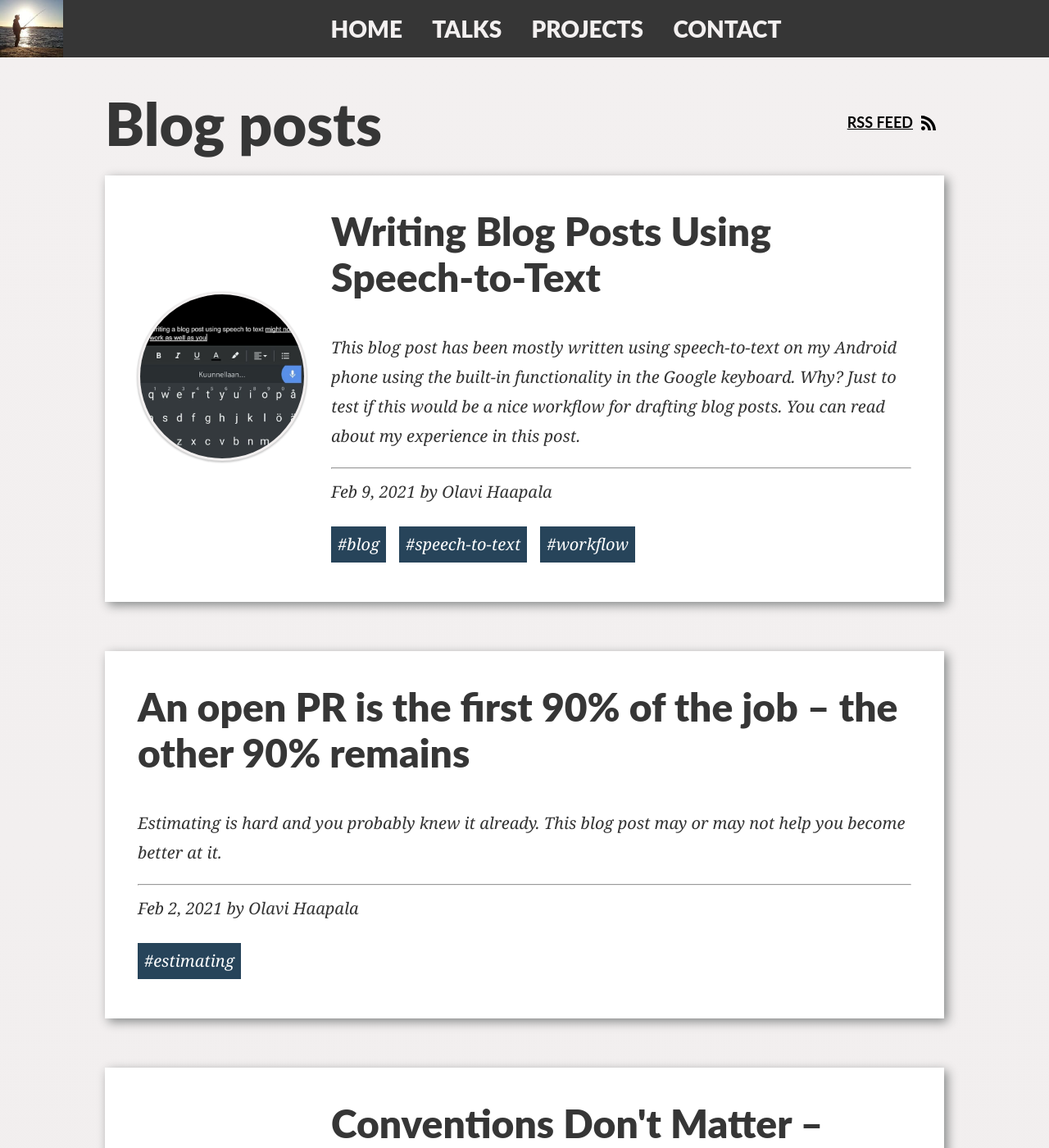
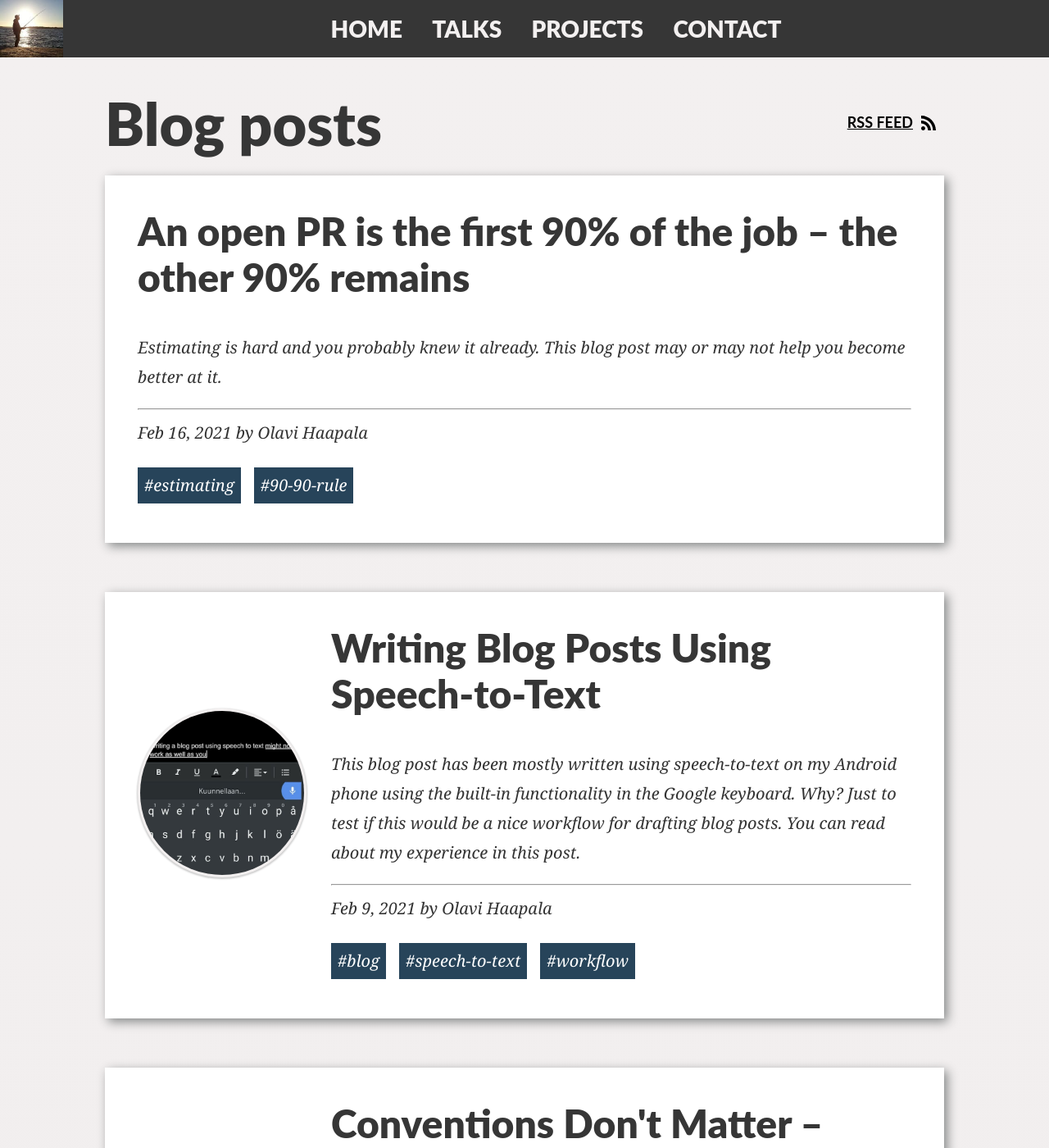
Before and after one commit to olpeh/olpeh.github.io, a Jekyll site: the page built from index.html, in a window 1280 px wide and 1400 px high. Shown: the whole window at 82% size. Built offline with Jekyll 4.4.1, drawn with Linux system fonts in a browser that asks for light colours; the list of posts is cut into pages by our own code; comment, search, counter and statistics services are not loaded; some of the changed lines change nothing that is shown.

Commit message:
Fixes and final additions to a post that will be published on 2021-02-16

```diff
--- a/_posts/2021-02-16-the-ninety-ninety-rule.md
+++ b/_posts/2021-02-16-the-ninety-ninety-rule.md
@@ -1,23 +1,18 @@
 ---
 title: 'An open PR is the first 90% of the job – the other 90% remains'
-date: 2021-02-02 12:00:00 Z
+date: 2021-02-16 12:00:00 Z
 layout: post
 excerpt: 'Estimating is hard and you probably knew it already. This blog post may or may not help you become better at it.'
 author: 'Olavi Haapala'
 author_twitter: '0lpeh'
-tags: estimating
-# image: '/images/16-conventions/myway.jpg'
-# altText: 'Photo of two signs that point to different directions. One says my way and the other one says highway.'
-# credits: 'Photo by Rommel Davila on Unsplash'
+tags: estimating 90-90-rule
 ---
 
-## Author’s notice
+## Foreword
 
-You may have heard about the ninety-ninety rule in software engireening. In this post, I'm writing about my variation of the rule.
+You may have heard about the ninety-ninety rule in software engireening. This post intorduces my variation of the rule.
 
-The point of this blog post is not to scare you, but rather to help you understand why estimation is difficult and often fails. You might need to update your mental model for estimations, or try to stay away from estimating if you can.
-
-Additionally, I’m not trying to say you should not contribute to open source. You definitely should, but keep in mind that the work is not over when you have opened a pull request.
+The point of this blog post is not to scare you, but rather to help you understand why estimation is difficult and often fails. You may need to update your mental model for estimations. Unless you are a seasoned developer with lots of experience in estimating, my advice is to try to stay away from estimating if you can.
 
 ## The First Thing You Should Learn About Estimations
 
@@ -29,27 +24,29 @@
 
 Estimating is **difficult**.
 
+Estimating is **guessing**.
+
 Your estimations **will be wrong**.
 
 **Double** or **triple** your initial estimates – quite often **π** is a nice multiplier and there are some theories behind it as well.
 
 You should probably try to **avoid having to do estimates** if possible.
 
-If you have to estimate, take into account the **unkown unknowns**.
+If you have to estimate, try to take into account the **unkown unknowns**.
 
 Did I mention estimating is **hard**?
 
 ### How Hard Can It Be?
 
-Quite often you might be foolishly thinking that coding is the biggest part of creating new features of fixing existing bugs in a codebase. Sadly, this is rarely the case. In many cases, it's the other way round and the actual coding is the smallest part of the work.
+Quite often, you might be foolishly thinking that coding is the biggest part of creating new features or fixing existing bugs in a product. Sadly, this is rarely the case. In many cases, it's the other way round and the actual coding is the smallest part of the total amount of work. Investigations, debugging, testing, QA, communication, and documenting tend to take most of the time.
 
 ### Based on Personal Experiences
 
-This blog post is mostly based on my personal experiences in contributing to different open source projects and also my experiences at work related projects. Additionally, I have some experience in doing estimations for [my side business](https://iltametsuri.fi/){:target="\_blank"}{:rel="noopener noreferrer"}, where I provide tree removal services on my free time. My customers often want a fixed price for the job. It is often difficult to estimate how long time it takes to remove a tree. Many times, the seemingly biggest job of felling the tree is actually the fastest part of the job and the rest takes surprisingly long in comparison.
+This blog post is mostly based on my personal experiences in contributing to different open source projects and also my experiences at work related projects. Additionally, I have some experience in doing estimations for [my side business](https://iltametsuri.fi/){:target="\_blank"}{:rel="noopener noreferrer"}, where I provide tree removal services on my free time. My customers often want a fixed price for the job. It is often difficult to estimate how long time it takes to remove a tree. Many times, the seemingly biggest job of felling the tree is actually the fastest part of the job and the rest takes surprisingly long in comparison. Even though the field is completely different from software development, I can see some similarities in how challenging the estimations are.
 
 ## The Ninety-Ninety Rule
 
-The ninety-ninety rule is mostly meant as a joke, but it has some level of truth in it and in surprisingly many cases the final fixes and fine tuning takes way more time than expected – quite often the other other 90% of the time.
+I believe the ninety-ninety rule was originally meant as a joke, but it has some level of truth in it and in surprisingly many cases the final fixes and fine tuning takes way more time than expected – quite often the other other 90% of the time.
 
 Here's a direct quote from [the Wikipedia page about the Ninety-ninety rule](https://en.wikipedia.org/wiki/Ninety-ninety_rule){:target="\_blank"}{:rel="noopener noreferrer"}:
 
@@ -65,28 +62,48 @@
 >
 > — Olavi Haapala
 
-It is often way too easy to only think about the time spent coding a fix or a feature when doing estimations. However, based on my experience, that accounts only for the first 90% of the time – the other 90% remains.
+It is often way too easy to only think about the time spent coding a fix or a feature when doing estimations. However, based on my experience, that accounts only for the first 90% of the time – the other 90% remains. After you have coded something and opened a PR, there's still quite a lot of work remaining and you should be focusing on finaling one task all the way to prod before starting a new one.
 
 ### Abandoned PRs Are the Worst
 
-I have personally opened quite many PRs in open source libraries without taking into account the amount of work that remains after you open a PR. You most probably will receive some feedback about your code changes and need to modify the code. Additionally you might need to add more tests and documentation and communicate about the change. All of this, even if small changes and casual communication takes quite a lot of time and mental energy if nothing else.
+I have personally opened quite many PRs in open source libraries without taking into account the amount of work that remains after you open a PR. You most probably will receive some feedback about your code changes and need to modify the code. Additionally you might need to add more tests and documentation, and communicate about the changes. All of this, even if small changes and casual communication takes quite a lot of time and mental energy if nothing else.
 
-Opening a PR and then abandoning it might be a huge burden on the maintainers. They need to keep communicating with you, checking up with your PR and waiting for you to contribute to the remaining 90% of the work.
+Opening a PR and then abandoning it might be a huge burden for the maintainers. They need to keep communicating with you, checking up with your PR and waiting for you to contribute to the remaining 90% of the work.
 
-So, when thinking about opening a PR to a open source repository, remember that the other 90% of the work still remains even if you have coded a fix or a new feature. Coding is "easy", but getting code finalized, approved, merged, and deployed is more challenging.
+So, when thinking about opening a PR to a open source repository, remember that the other 90% of the work still remains even if you have coded a fix or a new feature. Coding is "easy", but getting code finalized, approved, tested, merged, and deployed is more challenging. And don't forget the feedback and possible changes from your users after you have deployed a change or a fix.
 
-### Cost After Merge
+### Maintenance Cost
 
 In this blog post, I don't even talk about the costs and work after a fix or a feature has been shipped to production. That's a whole other story and this blog post would be too long if I would include that as well. However, that's a real fact and you should consider the total cost and effort required including the maintenance after deploying something.
 
-## Things To Remember When Contributing Bug Fixes
+## Things to Take into Account
+
+When working on a bugfix or a new feature to a codebase, there are a few things you should take into account. I'm here focusing mostly on open source libraries, but the same probably applies to most projects.
 
 First of all, check if someone has had the same issue and if it is already fixed or a simple workaround exists. Usually, you would start from the project's issues. If you’re not lucky, you’ll have to post a new issue and explain the problem and mention that you are willing to work on a fix for it.
 
 Of course, these instructions may vary depending on the project you are contributing to, so take your time and read the contributing instructions which quite often are found either in the `README.md` or the `CONTRIBUTING.md` file. And if the instructions are missing, maybe that’s something you can and should contribute to first.
 
-Now, that you have communicated the issue and your intent to fix it, you can start the actual coding work. After you have implemented a fix, there are a few more things to take into account:
+Now, that you have communicated the issue and your intent to fix it, you can start the actual coding work. Try to follow the existing code style in the code base and avoid fancy abstractions that are not readable by others. Keep in mind that code is mostly read instead of written so readability is more important than the amount of code lines.
+
+### What's Next
+
+After you have implemented a fix, there are a few more things to take into account:
 
 1. Remember to write tests or update existing tests to match the new output. And especially in cases of bug fixes, write a failing test first before fixing the bug. This way you can make sure your fix works, and that the bug should not appear again in the future because your test should stop that from happening.
 
 1. Write clear and descriptive commit messages with meaningful and logical chunks of code. I could write another blog post about the importance of good commit messages, but meanwhile you should watch this amazing talk by my colleague and friend, Juhis: [Contemporary Documentation](https://hamatti.org/talks/contemporary-documentation/)
+
+1. Write a clear description for your PR with possible screenshots before and after, explanations for why things were done in a certain way, and instructions for testing your code changes.
+
+1. Check that your code has no conflicts, and double check that your changes still work. If something worked yesterday, it does not mean it works today.
+
+1. Respond to feedback on your PR even if you disagree or if you don't need to change anything. Thank the reviewers. If you receive change requests, implement those changes and go back to step 4.
+
+1. The next steps depend on the project: in some projects you merge your changes yourself and deploy to prod, but in many cases you need to wait for the maintainers to merge and release a new version.
+
+## Closing Words
+
+I hope this blog post was at least somewhat useful to you.
+
+If you did not pick up anything else from this blog post, at least you can keep in mind that estimating is hard.
```
